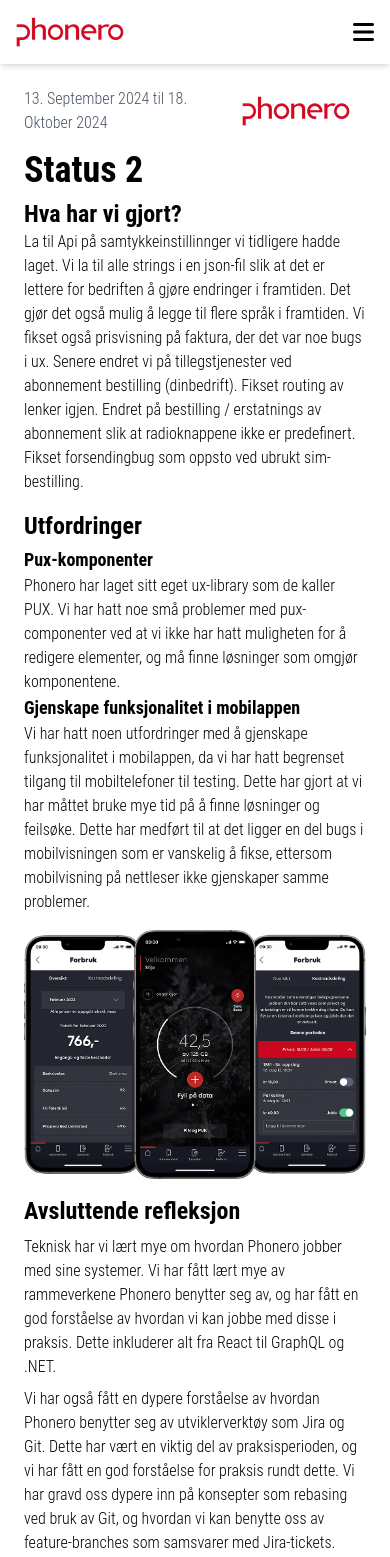
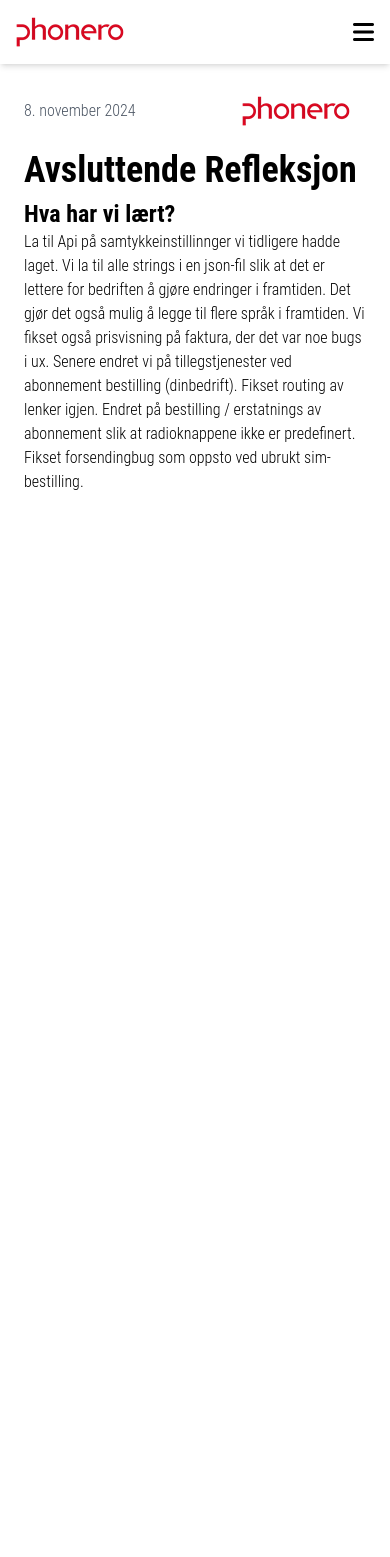
Before and after one commit to thevithach/PhoneroPraksis, a React (Vite) app: page /Phonero/Status/Refleksjon in a window 390 px wide. Shown: the top 1557 px of the page. After the commit the page ends 844 px from the top, so only its background shows below. Built offline with nearby package versions, Linux system fonts and the light colour scheme.

Commit message:
Update Phonero_Refleksjon page content and structure; modify headings and remove outdated sections

```diff
--- a/src/Pages/Phonero_Refleksjon.tsx
+++ b/src/Pages/Phonero_Refleksjon.tsx
@@ -7,17 +7,15 @@
       <div className="flex justify-between px-2 items-center">
         <div>
           <div className="flex items-center space-x-3">
-            <span className=" text-gray-600">
-              13. September 2024 til 18. Oktober 2024
-            </span>
+            <span className=" text-gray-600">8. november 2024</span>
           </div>
         </div>
         <img src={phonero} className="object-fit p-4" />
       </div>
       <div className="p-2">
-        <h1 className="font-semibold text-4xl pb-2">Status 2</h1>
+        <h1 className="font-semibold text-4xl pb-2">Avsluttende Refleksjon</h1>
 
-        <h2 className="text-2xl font-semibold">Hva har vi gjort?</h2>
+        <h2 className="text-2xl font-semibold">Hva har vi lært?</h2>
         {/* Litt om phonero her */}
         <p>
           La til Api på samtykkeinstillinnger vi tidligere hadde laget. Vi la
@@ -30,69 +28,6 @@
           predefinert. Fikset forsendingbug som oppsto ved ubrukt
           sim-bestilling.
         </p>
-        <div className="flex py-4 gap-4 md:flex-row flex-col">
-          <div className="md:w-1/2 w-full">
-            <h2 className="text-2xl font-semibold pb-1">Utfordringer</h2>
-            {/* Arbeidsoppgaver beskrivelse her */}
-            <h2 className="text-lg font-bold">Pux-komponenter</h2>
-            <p>
-              Phonero har laget sitt eget ux-library som de kaller PUX. Vi har
-              hatt noe små problemer med pux-componenter ved at vi ikke har hatt
-              muligheten for å redigere elementer, og må finne løsninger som
-              omgjør komponentene.
-            </p>
-            <h2 className="text-lg font-bold">
-              Gjenskape funksjonalitet i mobilappen
-            </h2>
-            <p>
-              Vi har hatt noen utfordringer med å gjenskape funksjonalitet i
-              mobilappen, da vi har hatt begrenset tilgang til mobiltelefoner
-              til testing. Dette har gjort at vi har måttet bruke mye tid på å
-              finne løsninger og feilsøke. Dette har medført til at det ligger
-              en del bugs i mobilvisningen som er vanskelig å fikse, ettersom
-              mobilvisning på nettleser ikke gjenskaper samme problemer.
-            </p>
-          </div>
-          <div className="md:w-1/2 w-full">
-            <img src={phoneroPhoneView} className="object-fit" />
-          </div>
-        </div>
-        <div>
-          <h2 className="font-semibold text-2xl">Avsluttende refleksjon</h2>
-          {/* Hva gikk dårlig, hva har gått bra, spennende elns her.. */}
-          <p className="pt-2">
-            Teknisk har vi lært mye om hvordan Phonero jobber med sine systemer.
-            Vi har fått lært mye av rammeverkene Phonero benytter seg av, og har
-            fått en god forståelse av hvordan vi kan jobbe med disse i praksis.
-            Dette inkluderer alt fra React til GraphQL og .NET.
-          </p>
-          <p className="py-2">
-            Vi har også fått en dypere forståelse av hvordan Phonero benytter
-            seg av utviklerverktøy som Jira og Git. Dette har vært en viktig del
-            av praksisperioden, og vi har fått en god forståelse for praksis
-            rundt dette. Vi har gravd oss dypere inn på konsepter som rebasing
-            ved bruk av Git, og hvordan vi kan benytte oss av feature-branches
-            som samsvarer med Jira-tickets. Dette er noe vi tar med oss videre i
-            vår utviklerkarrieren. Vi ser frem til å fortsette å samarbeide med
-            phonero og se hva vi kan få til gjennom praksisperioden.
-          </p>
-        </div>
-      </div>
-      <div className="statusPresentasjon">
-        <h2 className="text-2xl font-bold">Phonero Praksis Expo</h2>
-        <div className="videoStatus">
-          <iframe
-            width="640"
-            height="360"
-            src="https://www.youtube.com/embed/3CpYzzf5hEo?si=MbHRt1jVecvyhi5W"
-            title="YouTube video player"
-            frameBorder="0"
-            allow="accelerometer; autoplay; clipboard-write; encrypted-media; gyroscope; picture-in-picture; web-share"
-            referrerPolicy="strict-origin-when-cross-origin"
-            allowFullScreen
-            style={{ float: "left" }}
-          ></iframe>
-        </div>
       </div>
     </div>
   );
```
